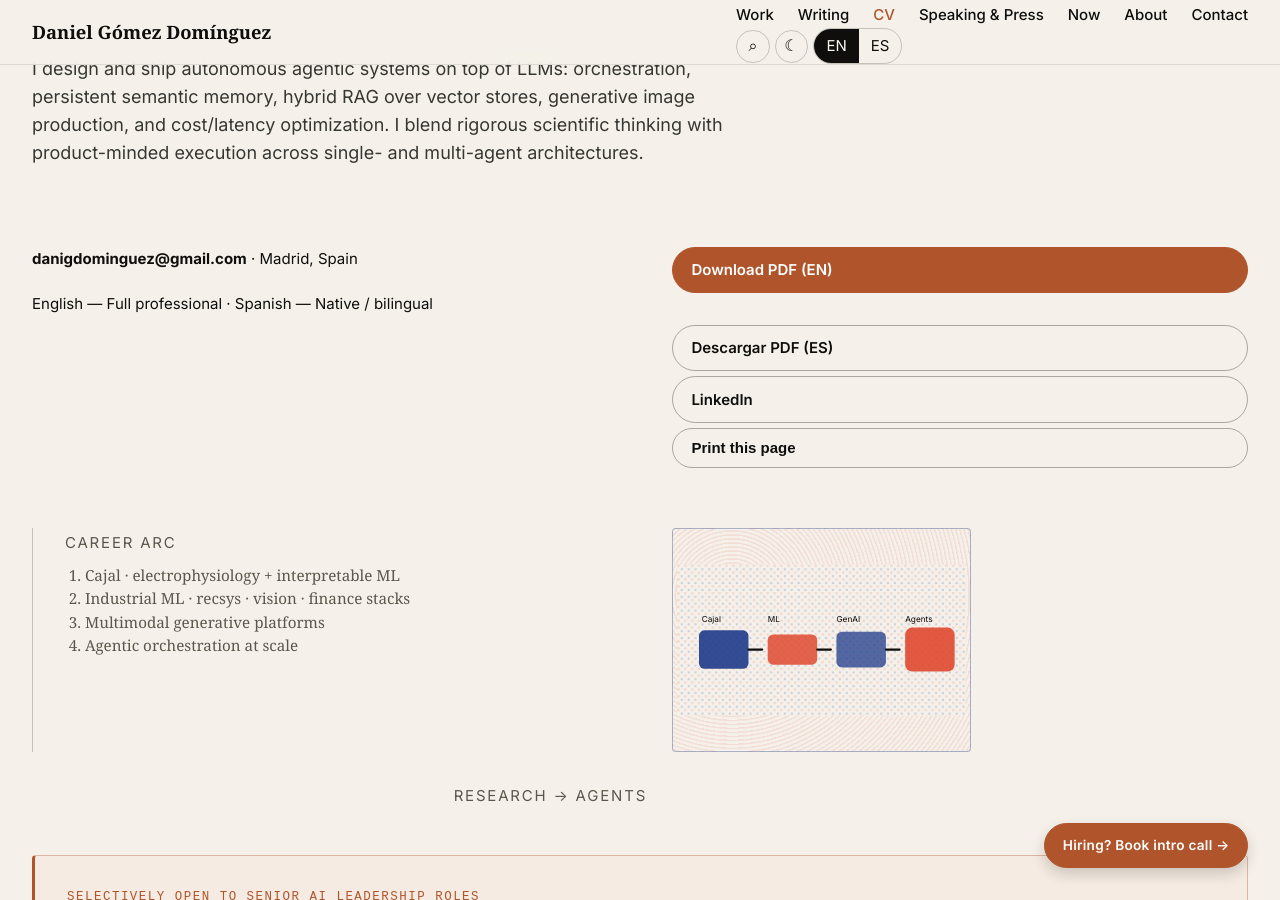
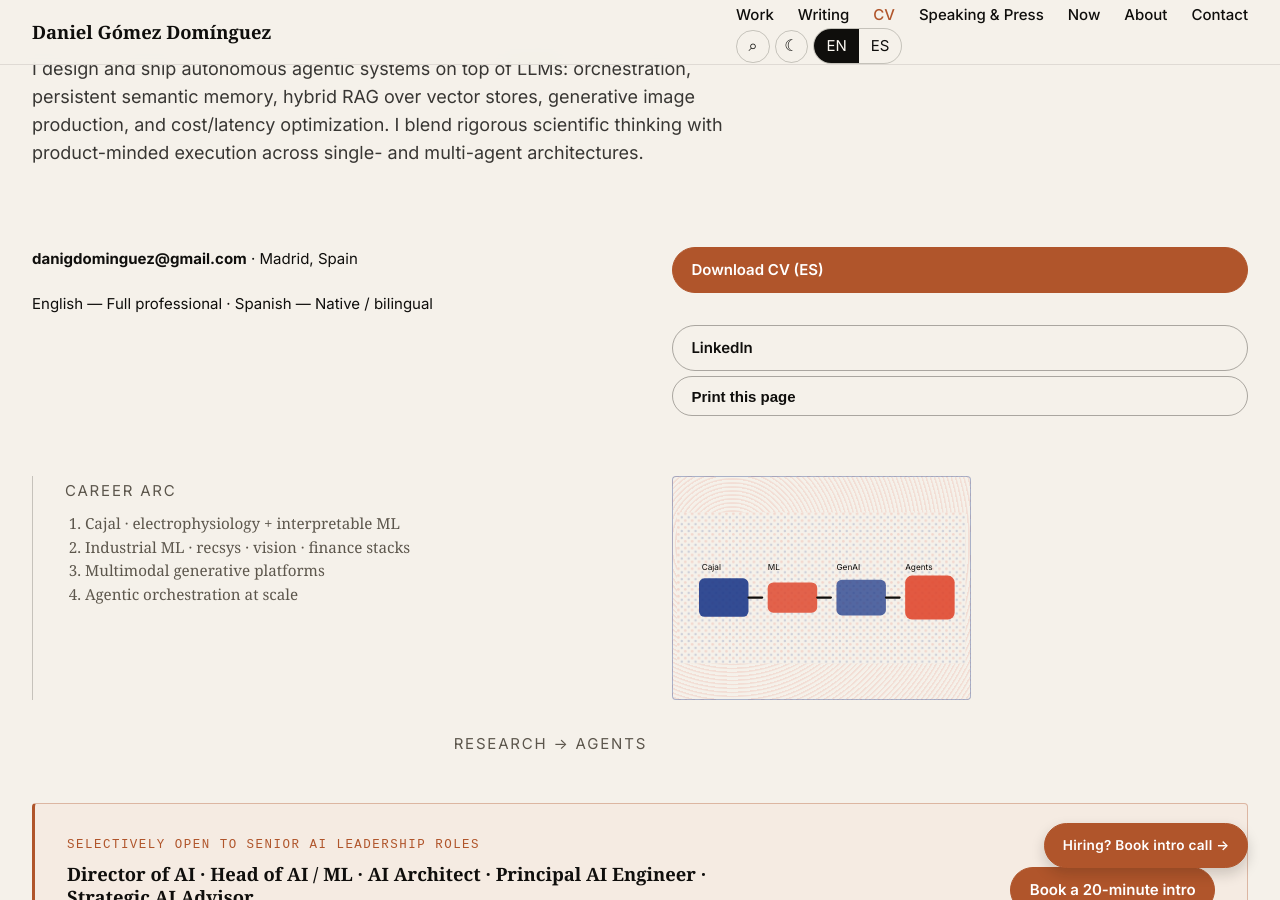
Before and after one commit to Amloii/amloii.github.io, a Jekyll site: the page built from cv/index.md, in a window 1280 px wide and 900 px high, scrolled down 608 px. Built offline with Jekyll 4.4.1, drawn with Linux system fonts in a browser that asks for light colours; some web fonts are replaced.

Commit message:
ops: wire Formspree + real CV PDF (ES) + drop pdf_en references; copy headshot asset
Co-Authored-By: Claude Sonnet 4.6 <noreply@anthropic.com>

```diff
--- a/_config.yml
+++ b/_config.yml
@@ -12,7 +12,7 @@ author:
   linkedin: "danigdominguez"
 
 # Third-party (fill with your IDs)
-formspree_endpoint: "https://formspree.io/f/REPLACE_ME" # crear formulario en formspree.io y pegar URL
+formspree_endpoint: "https://formspree.io/f/xwvybjlv"
 substack_embed_url: "https://amloii.substack.com/embed" # replace with your Substack embed base
 book_call_url: "https://cal.com/dgdominguez/intro"
 cloudflare_analytics:
--- a/_data/cv.yml
+++ b/_data/cv.yml
@@ -11,8 +11,7 @@ en:
       persistent semantic memory, hybrid RAG over vector stores, generative image
       production, and cost/latency optimization. I blend rigorous scientific thinking
       with product-minded execution across single- and multi-agent architectures.
-    pdf_en: "/assets/cv/daniel-gomez-dominguez-en.pdf"
-    pdf_es: "/assets/cv/daniel-gomez-dominguez-es.pdf"
+    pdf: "/assets/cv/daniel-gomez-dominguez-es.pdf"
     linkedin: "https://es.linkedin.com/in/danigdominguez"
 
   availability:
@@ -244,8 +243,7 @@ es:
       Diseño sistemas autónomos basados en LLM: memoria persistente semántica, RAG híbrido,
       infraestructura generativa multimodal y optimización de latencia/coste. Una mano apoyada en la ingeniería
       y la otra en la narrativa ejecutiva orientada al producto.
-    pdf_en: "/assets/cv/daniel-gomez-dominguez-en.pdf"
-    pdf_es: "/assets/cv/daniel-gomez-dominguez-es.pdf"
+    pdf: "/assets/cv/daniel-gomez-dominguez-es.pdf"
     linkedin: "https://es.linkedin.com/in/danigdominguez"
 
   availability:
--- a/_data/i18n.yml
+++ b/_data/i18n.yml
@@ -74,8 +74,7 @@ en:
     filter_label: Filter by pillar
     filter_all: All pillars
   cv:
-    download: Download PDF (EN)
-    download_es: Descargar PDF (ES)
+    download: Download CV (ES)
     print: Print this page
     snapshot: Snapshot
     capabilities: Capabilities
@@ -199,8 +198,7 @@ es:
     filter_label: Filtrar por pilar
     filter_all: Todos los pilares
   cv:
-    download: Descargar PDF (EN)
-    download_es: Descargar PDF (ES)
+    download: Descargar CV (ES)
     print: Imprimir esta página
     snapshot: Resumen ejecutivo
     capabilities: Aptitudes por dominio
--- a/_layouts/cv.html
+++ b/_layouts/cv.html
@@ -21,20 +21,8 @@ layout: default
         <p>{{ cv.languages[0].name }} — {{ cv.languages[0].level }} · {{ cv.languages[1].name }} — {{ cv.languages[1].level }}</p>
       </div>
       <div class="stack">
-        {% if lg == 'es' %}
-          {% assign pdf_primary = cv.basics.pdf_es %}
-          {% assign primary_label = t.download_es %}
-        {% else %}
-          {% assign pdf_primary = cv.basics.pdf_en %}
-          {% assign primary_label = t.download %}
-        {% endif %}
-        <a class="btn btn--accent" href="{{ pdf_primary | relative_url }}">{{ primary_label }}</a>
+        <a class="btn btn--accent" href="{{ cv.basics.pdf | relative_url }}">{{ t.download }}</a>
         <div class="no-print stack" style="gap:.35rem;">
-          {% if lg == 'es' %}
-            <a class="btn btn--ghost" href="{{ cv.basics.pdf_en | relative_url }}">{{ t.download }}</a>
-          {% else %}
-            <a class="btn btn--ghost" href="{{ cv.basics.pdf_es | relative_url }}">{{ t.download_es }}</a>
-          {% endif %}
           <a class="btn btn--ghost" href="{{ cv.basics.linkedin }}">{{ t.linkedin }}</a>
           <button type="button" class="btn btn--ghost" data-print>{{ t.print }}</button>
         </div>
```
Also changed, not shown: assets/img/headshot-daniel.jpg (added).
